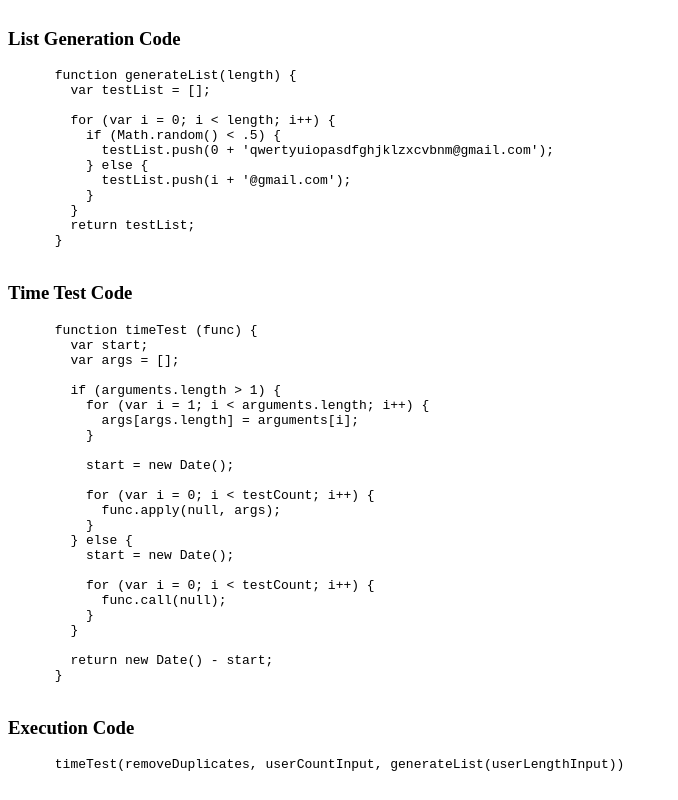
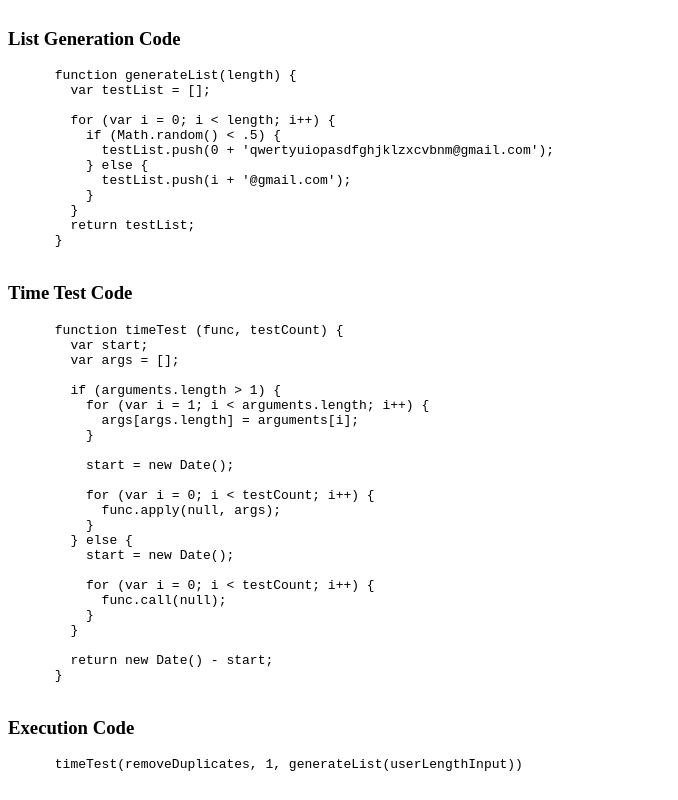
Before and after one commit to noelfelix/removeDuplicates, a plain HTML site: page index.html in a window 1280 px wide. Shown: the part 505-1305 px from the top of the page, without its empty margins (0-678 px from the left). Drawn offline with Linux system fonts and the light colour scheme.

Commit message:
(fix) Add testCount back in

```diff
--- a/index.html
+++ b/index.html
@@ -47,7 +47,7 @@
     </pre>
     <h3>Time Test Code</h3>
     <pre>
-      <code>function timeTest (func) {
+      <code>function timeTest (func, testCount) {
         var start;
         var args = [];
 
@@ -74,7 +74,7 @@
     </pre>
     <h3>Execution Code</h3>
     <pre>
-      <code>timeTest(removeDuplicates, userCountInput, generateList(userLengthInput))</code>
+      <code>timeTest(removeDuplicates, 1, generateList(userLengthInput))</code>
     </pre>
   </body>
 </html>
--- a/removeDuplicates.js
+++ b/removeDuplicates.js
@@ -14,7 +14,7 @@ function removeDuplicates (list) {
   return results;
 }
 
-function timeTest (func) {
+function timeTest (func, testCount) {
   var start;
   var args = [];
   var result;
```
